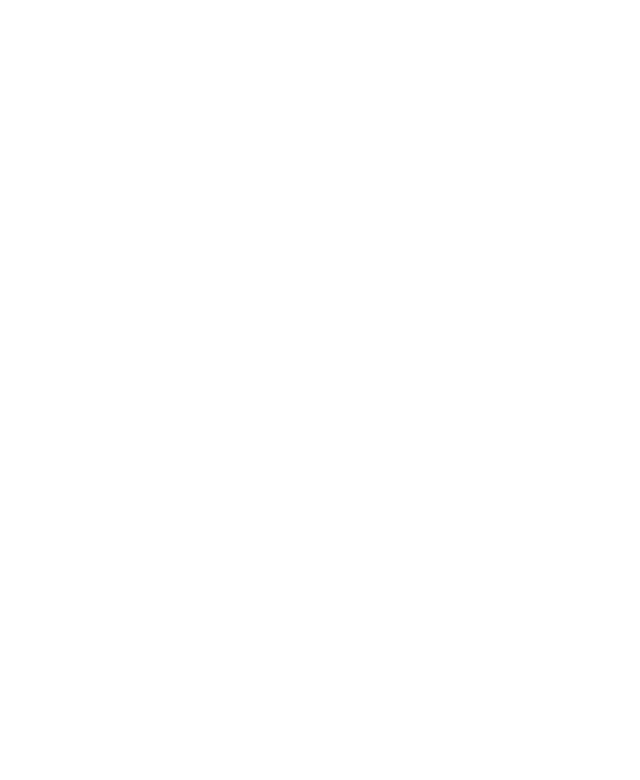
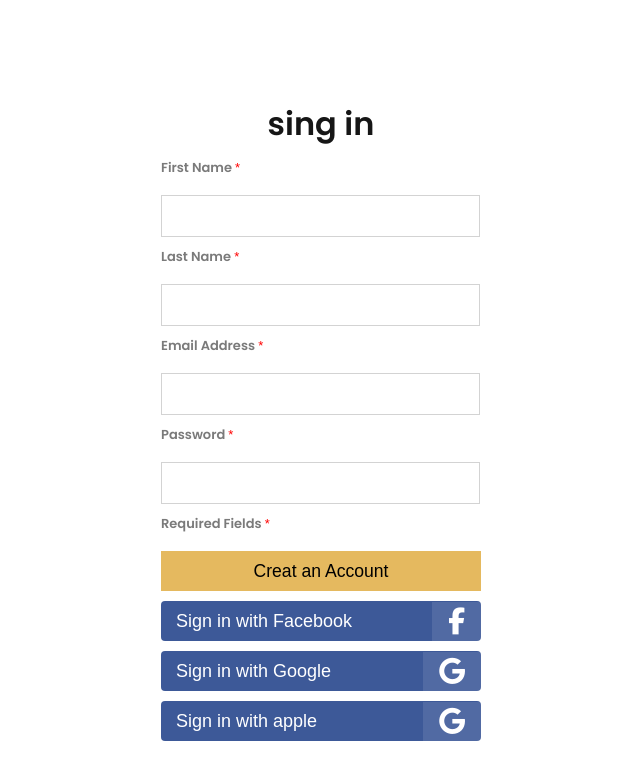
Before and after one commit to KapilMaywade/violent-oranges-5571, a plain HTML site: page singin.html in a window 1280 px wide. Shown: the whole page, without its empty margins (319-959 px from the left). Drawn offline with Linux system fonts and the light colour scheme.

Commit message:
add singin

```diff
--- a/singin.html
+++ b/singin.html
@@ -0,0 +1,217 @@
+<!DOCTYPE html>
+<html lang="en">
+
+<head>
+  <meta charset="UTF-8" />
+  <meta http-equiv="X-UA-Compatible" content="IE=edge" />
+  <meta name="viewport" content="width=device-width, initial-scale=1.0" />
+  <title>Create An Account</title>
+  <script src="https://kit.fontawesome.com/ce38e0eef3.js" crossorigin="anonymous"></script>
+<style>
+    @import url("https://fonts.googleapis.com/css2?family=Poppins:wght@600&display=swap");
+
+    * {
+      margin: 0px;
+      padding: 0px;
+      font-family: poopins Sans, sans-serif;
+    }
+
+    /* ******************************  for signup page   ************************************************* */
+    #kapil {
+      margin: auto;
+      width: 25%;
+      margin-top: 100px;
+    }
+
+    #kapil>.sonk>h1 {
+      text-align: center;
+      font: 30px;
+      font-family: poppins;
+      color: #161616;
+    }
+
+    #kapil>.sonks {
+      width: 100%;
+      margin: auto;
+    }
+
+    #kapil>.sonks>a {
+      display: flex;
+      height: 40px;
+      border-radius: 4px;
+      border-color: #2d5073;
+      text-decoration: none;
+      color: #ffffff;
+      font-family: "merwheather Sans", sans-serif;
+      background-color: #3d5998;
+      justify-content: space-between;
+      align-items: center;
+      font-size: 14px;
+      margin-top: 10px;
+    }
+
+    #kapil>.sonks>a>i {
+      font-size: 27px;
+      background-color: rgba(255, 255, 255, 0.1);
+      border: 1px solid transparent;
+      padding: 5px 15px;
+    }
+
+    #kapil>.sonks>a>span {
+      font-size: 18px;
+      margin-left: 15px;
+    }
+
+    #kapil>.sonks:nth-child(3)>a {
+      background-color: #dd4b39;
+    }
+
+    #kapil>.sonks:nth-child(3)>a>i {
+      padding: 10px;
+    }
+
+    #sonkp {
+      margin: 10px 0px;
+    }
+
+    /* ********************************* form tag **********************************/
+    #sonkp>#gform>input {
+      height: 40px;
+      width: 99%;
+      border: 0.1px solid lightgray;
+    }
+
+    #sonkp>#gform>p {
+      color: #7a7a7a;
+      font-size: 13px;
+      font-family: "Poppins";
+      margin: 0 0 5px;
+      padding: 0 0 7px;
+      margin: 10px 0px;
+    }
+
+    #sonkp>#gform>input:focus {
+      outline-color: #e5b95f;
+    }
+
+    #sonkp>#gform>p>span {
+      color: red;
+    }
+
+    #sonkp>#gform>input:last-child {
+      background-color: #e5b95f;
+      font-size: 1.1em;
+      height: 40px;
+      border: none;
+      width: 100%;
+    }
+
+    .sonk {
+      width: 1px solid pink;
+      margin: auto;
+    }
+
+    /* ********************************** hr line ********************** */
+    .ram {
+      display: grid;
+      margin: auto;
+      margin: 20px 0px 20px 0px;
+      justify-content: space-between;
+      align-items: center;
+      grid-template-rows: repeat(1, 1fr);
+      grid-template-columns: repeat(3, 1fr);
+      grid-template-areas: "a c b";
+      font-family: poppins;
+    }
+
+    .ram>hr:first-child {
+      grid-area: a;
+      height: 1px;
+      width: 130%;
+    }
+
+    .ram>hr:last-child {
+      grid-area: b;
+      height: 1px;
+    }
+
+    .ram>p {
+      grid-area: c;
+      margin-left: 50%;
+      width: 70%;
+      margin-top: -5px;
+      font-size: 16px;
+      font-family: sans-serif;
+    }
+
+    .son>a>button {
+      width: 100%;
+      background-color: #e5b95f;
+      height: 40px;
+      font-size: 1.1em;
+      border: none;
+    }
+
+    /* ******************************* hover ************************** */
+    .son>a>button:hover {
+      background-color: #000;
+      color: #ffffff;
+      border: none;
+      cursor: pointer;
+    }
+
+    #sonkp>#gform>input:last-child:hover {
+      background-color: #000;
+      color: #fff;
+      border: none;
+      cursor: pointer;
+    }
+
+    #kapil>.sonks>a:hover {
+      background-color: transparent whitesmoke;
+    }
+
+    /* ********************************************************* */
+  </style>
+</head>
+<body>
+    <div id="kapil">
+        <div class="sonk">
+          <h1>sing in</h1>
+        </div>
+
+        <div id="result"></div>
+        <div id="sonkp">
+          <form id="gform">
+            <p>First Name <span>*</span></p>
+            <input id="fname" type="text" name="fname" />
+            <p>Last Name <span>*</span></p>
+            <input id="Lname" type="text" name="Lname" />
+            <p>Email Address <span>*</span></p>
+            <input id="email" type="email" name="email" />
+            <p>Password <span>*</span></p>
+            <input id="password" type="password" name="password" />
+            <p id="req">Required Fields <span>*</span></p>
+            <input type="submit" value="Creat an Account" />
+          </form>
+        </div>
+        <div class="sonks">
+            <a href="https://www.facebook.com/">
+              <span>Sign in with Facebook</span>
+              <i class="fa-brands fa-facebook-f"></i>
+            </a>
+          </div>
+          <div class="sonks">
+            <a href="https://www.google.com/gmail/">
+              <span>Sign in with Google</span>
+              <i class="fa-brands fa-google"></i>
+            </a>
+          </div>
+          <div class="sonks">
+            <a href="https://www.google.com/gmail/">
+              <span>Sign in with apple</span>
+              <i class="fa-brands fa-google"></i>
+            </a>
+          </div>
+
+</body>
```
Also changed, not shown: index.html (+1 -1 lines), navbar.css (+22 -6 lines), singin.css (deleted).
